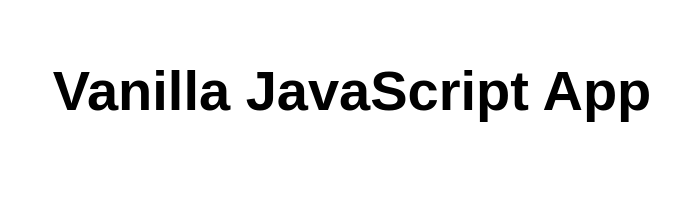
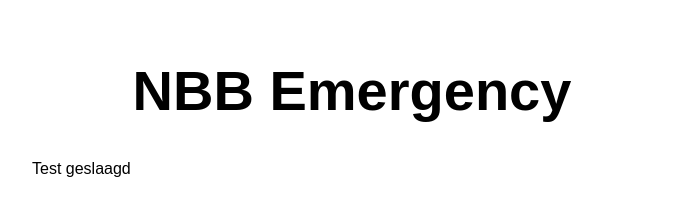
Before and after one commit to sanderbaetens/my-static-web-app, a website: page src/index.html in a window 1280 px wide. Shown: the whole page, without its empty margins (288-968 px from the left). Drawn offline with Linux system fonts and the light colour scheme.

Commit message:
Update index.html

```diff
--- a/src/index.html
+++ b/src/index.html
@@ -10,7 +10,8 @@
 
 <body>
   <main>
-    <h1>Vanilla JavaScript App</h1>
+    <h1>NBB Emergency</h1>
+    <p>Test geslaagd</p>
   </main>
 </body>
 
```
